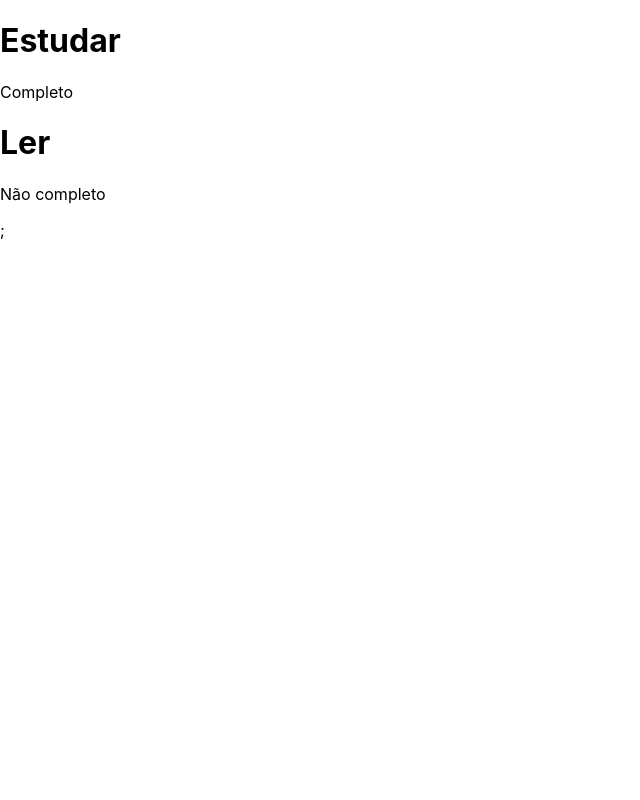
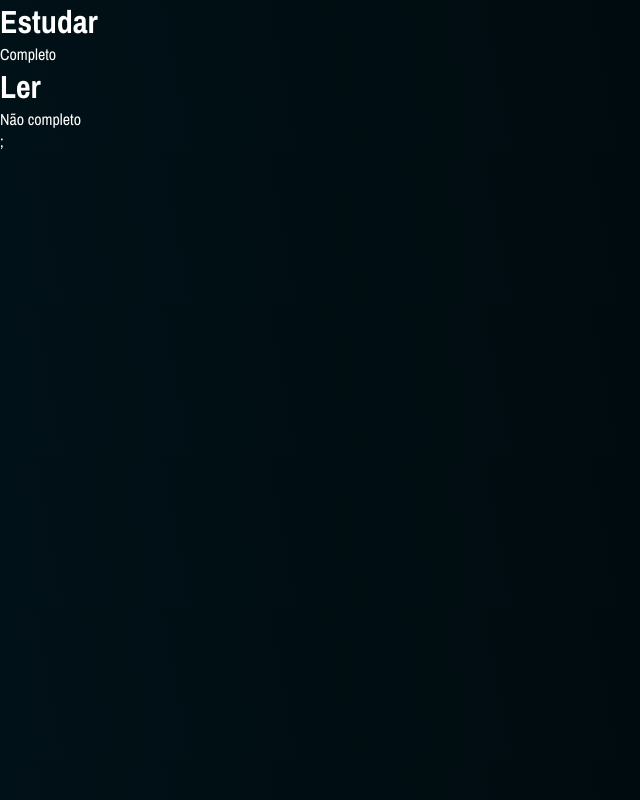
Before and after one commit to lucasramosb/Gerenciador-De-Tarefas, a React (Create React App) app: page / in a window 1280 px wide. Shown: the whole page, without its empty margins (0-640 px from the left). Built offline with nearby package versions, Linux system fonts and the light colour scheme; no server answers.

Commit message:
Style: add sass and change font family

```diff
--- a/package.json
+++ b/package.json
@@ -10,6 +10,7 @@
     "react": "^18.2.0",
     "react-dom": "^18.2.0",
     "react-scripts": "5.0.1",
+    "sass": "^1.55.0",
     "web-vitals": "^2.1.4"
   },
   "scripts": {
--- a/public/index.html
+++ b/public/index.html
@@ -11,6 +11,9 @@
     />
     <link rel="apple-touch-icon" href="%PUBLIC_URL%/logo192.png" />
     <link rel="manifest" href="%PUBLIC_URL%/manifest.json" />
+    <link rel="preconnect" href="https://fonts.googleapis.com">
+    <link rel="preconnect" href="https://fonts.gstatic.com" crossorigin>
+    <link href="https://fonts.googleapis.com/css2?family=Archivo+Narrow:wght@400;500;700&family=Poppins:wght@100;200&display=swap" rel="stylesheet">
     <title>React App</title>
   </head>
   <body>
--- a/src/index.css
+++ /dev/null
@@ -1,13 +0,0 @@
-body {
-  margin: 0;
-  font-family: -apple-system, BlinkMacSystemFont, 'Segoe UI', 'Roboto', 'Oxygen',
-    'Ubuntu', 'Cantarell', 'Fira Sans', 'Droid Sans', 'Helvetica Neue',
-    sans-serif;
-  -webkit-font-smoothing: antialiased;
-  -moz-osx-font-smoothing: grayscale;
-}
-
-code {
-  font-family: source-code-pro, Menlo, Monaco, Consolas, 'Courier New',
-    monospace;
-}
--- a/src/index.js
+++ b/src/index.js
@@ -1,6 +1,6 @@
 import React from 'react';
 import ReactDOM from 'react-dom/client';
-import './index.css';
+import './index.scss';
 import App from './App';
 import reportWebVitals from './reportWebVitals';
 
--- /dev/null
+++ b/src/index.scss
@@ -0,0 +1,15 @@
+$background-color: linear-gradient(259.93deg, #000000 -41.68%, #00171f 146.85%); //cor de funco
+$primary-text-color: #ffffff; // texto branco
+
+* {
+  margin: 0;
+  padding: 0;
+
+}
+
+body {
+  margin: 0;
+  font-family: 'Archivo Narrow', sans-serif;
+  background: $background-color;
+  color: $primary-text-color
+}
```
Also changed, not shown: 1 other file (tests, documents, lock files or other folders).
